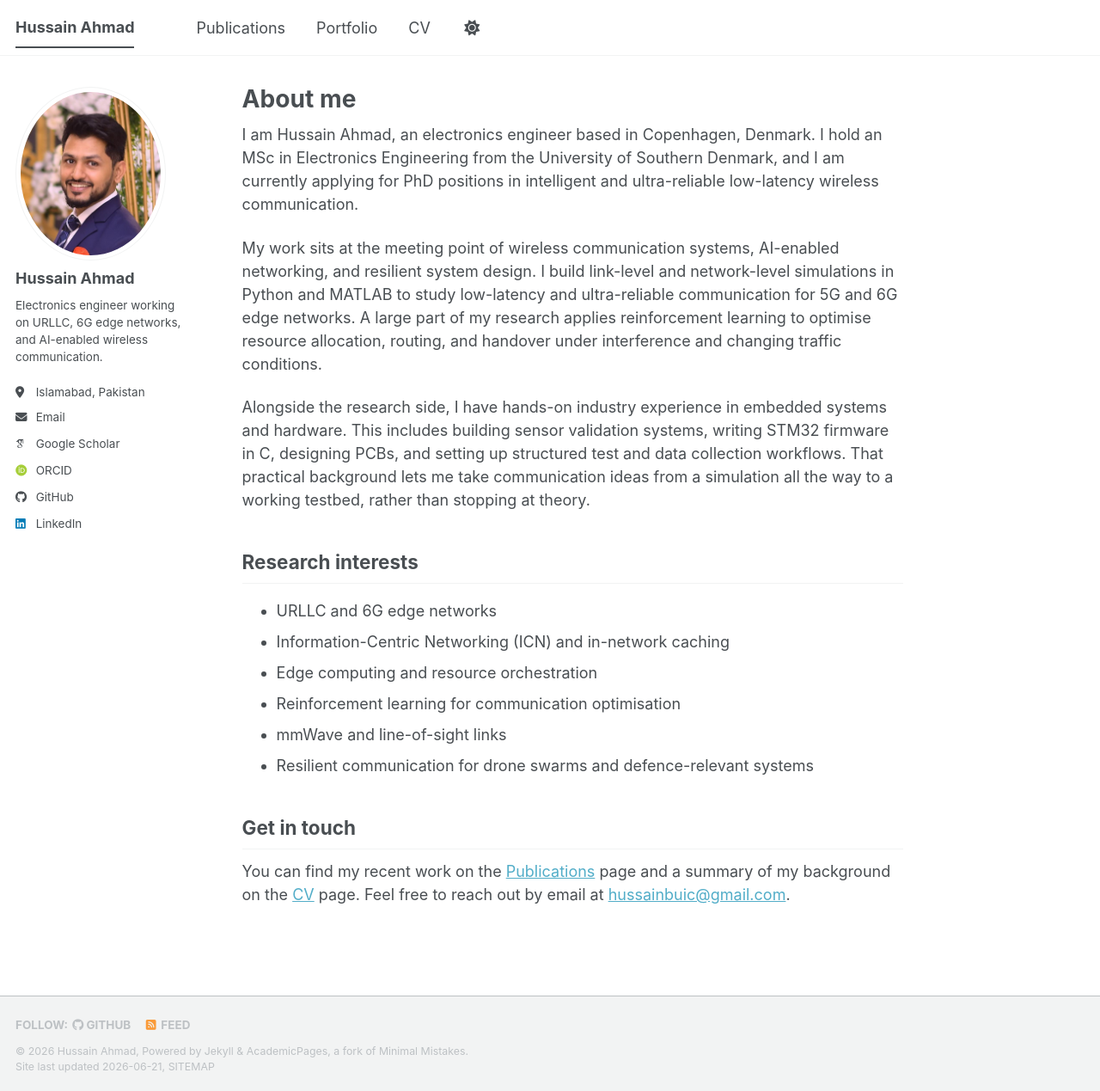
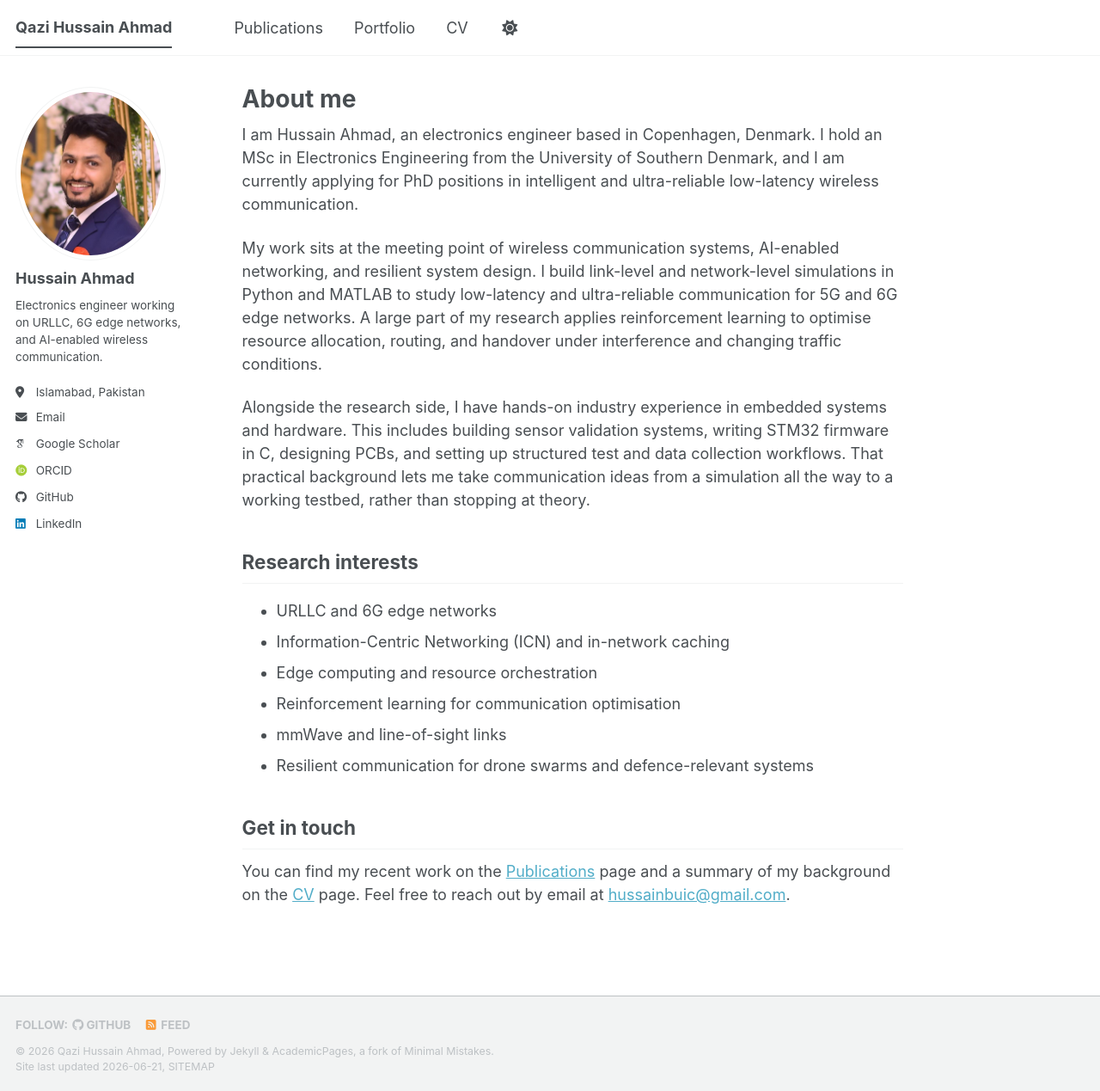
Before and after one commit to hussain1549/hussain1549.github.io, a Jekyll site: the page built from _pages/about.md, in a window 1280 px wide and 1269 px high. Shown: the whole window at 86% size. Built offline with Jekyll 4.4.1, drawn with Linux system fonts in a browser that asks for light colours; some web fonts are replaced; a script bundle is joined from its source files by our own code; library files that are not in the unit come from our copies.

Commit message:
Update _config.yml

```diff
--- a/_config.yml
+++ b/_config.yml
@@ -9,9 +9,9 @@
 # Basic Site Settings
 locale                   : "en-US"
 site_theme               : "default" # The available themes options are "default", "air", "sunrise", "mint", "dirt" and "contrast"
-title                    : "Hussain Ahmad"
+title                    : "Qazi Hussain Ahmad"
 title_separator          : "-"
-name                     : &name "Hussain Ahmad"
+name                     : &name "Qazi Hussain Ahmad"
 description              : &description "Personal academic site of Hussain Ahmad, electronics engineer working on URLLC and 6G wireless communication"
 url                      : https://hussain1549.github.io # TODO: replace YOUR-USERNAME with your GitHub username (must match your repo name exactly)
 baseurl                  : "" # the subpath of your site, e.g. "/blog"
```
